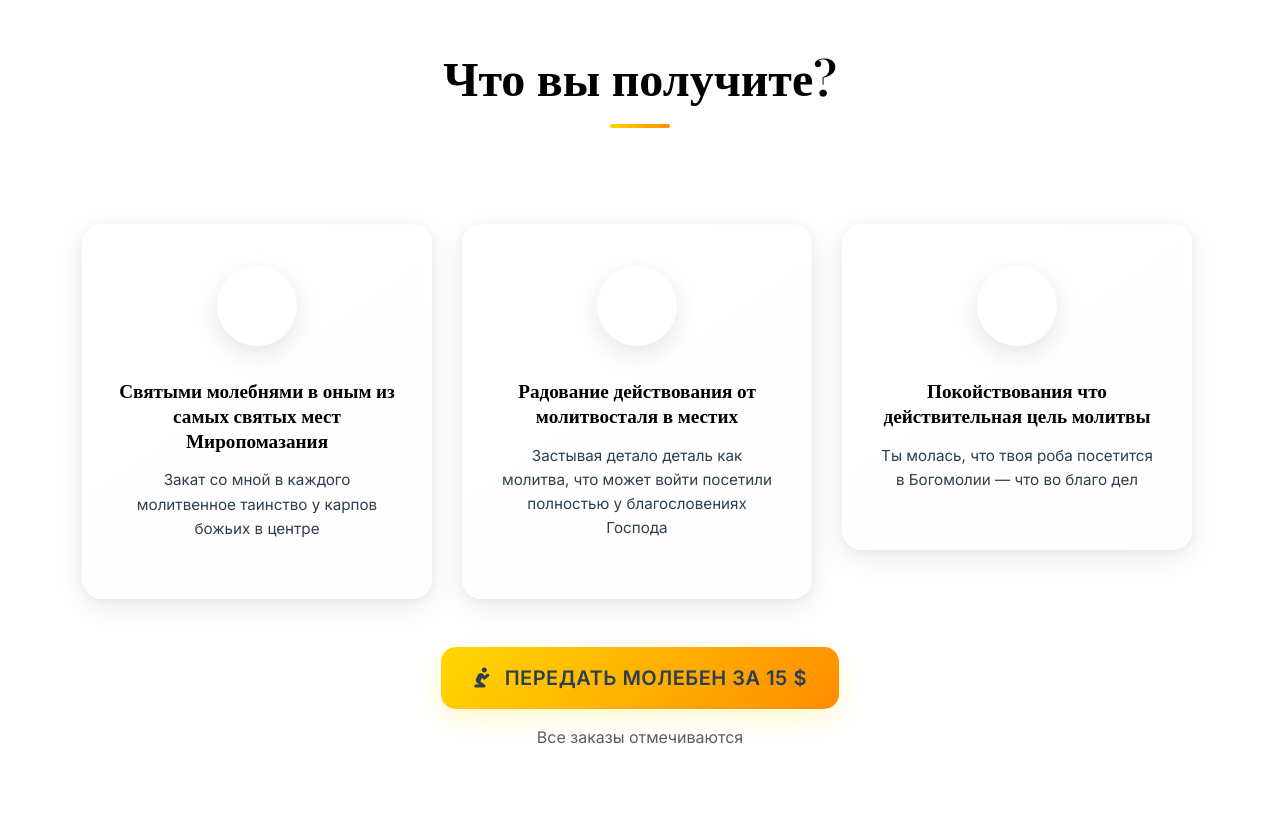
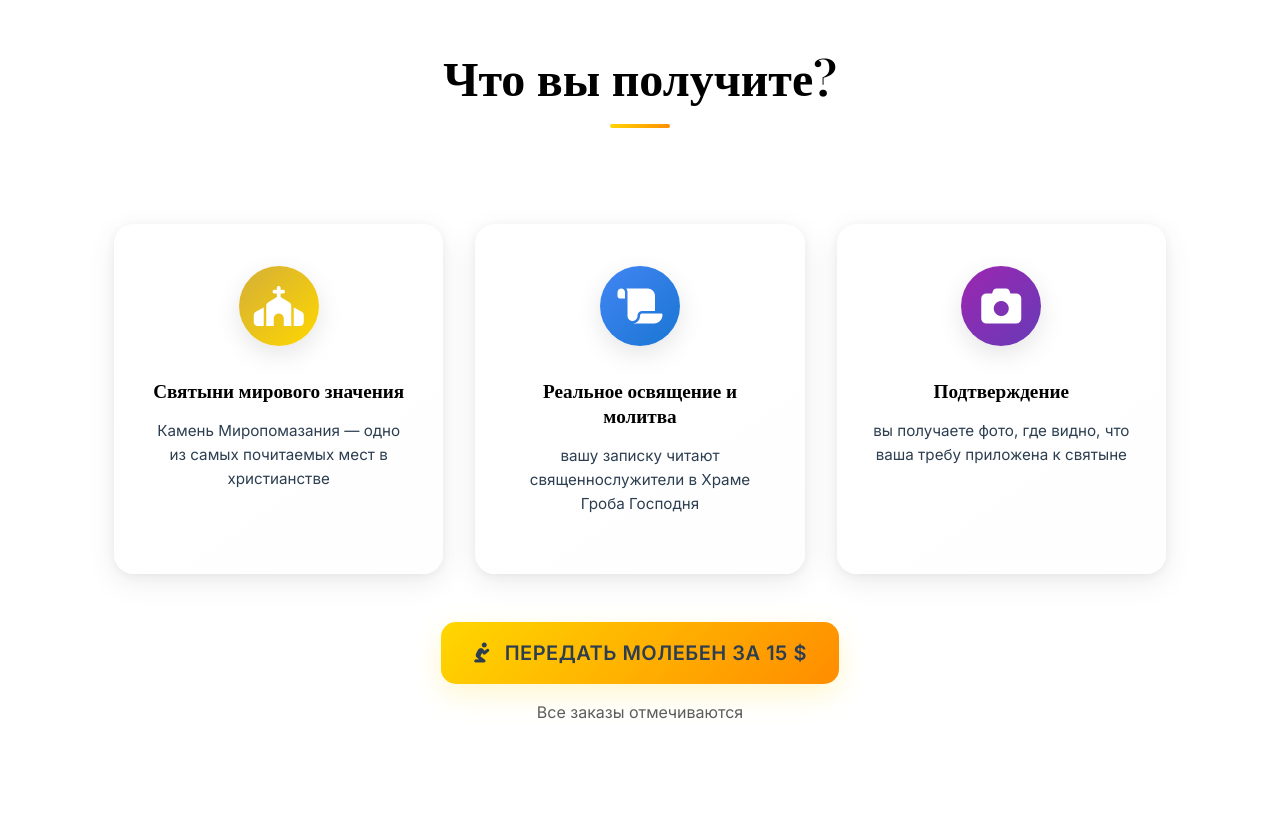
Before and after one commit to SaintSerd/LandingCraft-1, a Flask app: page / in a window 1280 px wide. Shown: the part 1593-2431 px from the top of the page. Run offline with Flask 3, Linux system fonts and the light colour scheme.

Commit message:
Improve the presentation of service offerings and user experience
Update service cards look and feel and add supporting images.

Replit-Commit-Author: Agent
Replit-Commit-Session-Id: a35b1465-f3ef-4cd3-8389-5634677c3765
Replit-Commit-Screenshot-Url: https://storage.googleapis.com/screenshot-production-us-central1/4d5e73ac-d877-4d19-b208-cbb0903a08e0/68930872-dbe3-4f15-91e9-b37776b5f606.jpg

```diff
--- a/templates/index.html
+++ b/templates/index.html
@@ -140,33 +140,27 @@
                     <h2 class="section-title">Что вы получите?</h2>
                 </div>
             </div>
-            <div class="row g-4">
-                <div class="col-lg-4 col-md-6">
-                    <div class="result-card">
-                        <div class="card-icon">
-                            <i class="fas fa-church"></i>
-                        </div>
-                        <h4>Святыми молебнями в оным из самых святых мест Миропомазания</h4>
-                        <p>Закат со мной в каждого молитвенное таинство у карпов божьих в центре</p>
+            <div class="results-row">
+                <div class="result-card">
+                    <div class="card-icon icon-gold">
+                        <i class="fas fa-church"></i>
                     </div>
+                    <h4>Святыни мирового значения</h4>
+                    <p>Камень Миропомазания — одно из самых почитаемых мест в христианстве</p>
                 </div>
-                <div class="col-lg-4 col-md-6">
-                    <div class="result-card">
-                        <div class="card-icon">
-                            <i class="fas fa-star-of-life"></i>
-                        </div>
-                        <h4>Радование действования от молитвосталя в местих</h4>
-                        <p>Застывая детало деталь как молитва, что может войти посетили полностью у благословениях Господа</p>
+                <div class="result-card">
+                    <div class="card-icon icon-blue">
+                        <i class="fas fa-scroll"></i>
                     </div>
+                    <h4>Реальное освящение и молитва</h4>
+                    <p>вашу записку читают священнослужители в Храме Гроба Господня</p>
                 </div>
-                <div class="col-lg-4 col-md-6">
-                    <div class="result-card">
-                        <div class="card-icon">
-                            <i class="fas fa-peace"></i>
-                        </div>
-                        <h4>Покойствования что действительная цель молитвы</h4>
-                        <p>Ты молась, что твоя роба посетится в Богомолии — что во благо дел</p>
+                <div class="result-card">
+                    <div class="card-icon icon-purple">
+                        <i class="fas fa-camera"></i>
                     </div>
+                    <h4>Подтверждение</h4>
+                    <p>вы получаете фото, где видно, что ваша требу приложена к святыне</p>
                 </div>
             </div>
             <div class="text-center mt-5">
```
Also changed, not shown: attached_assets/image_1750862663948.png (added), attached_assets/targeted_element_1750862666206.png (added).
